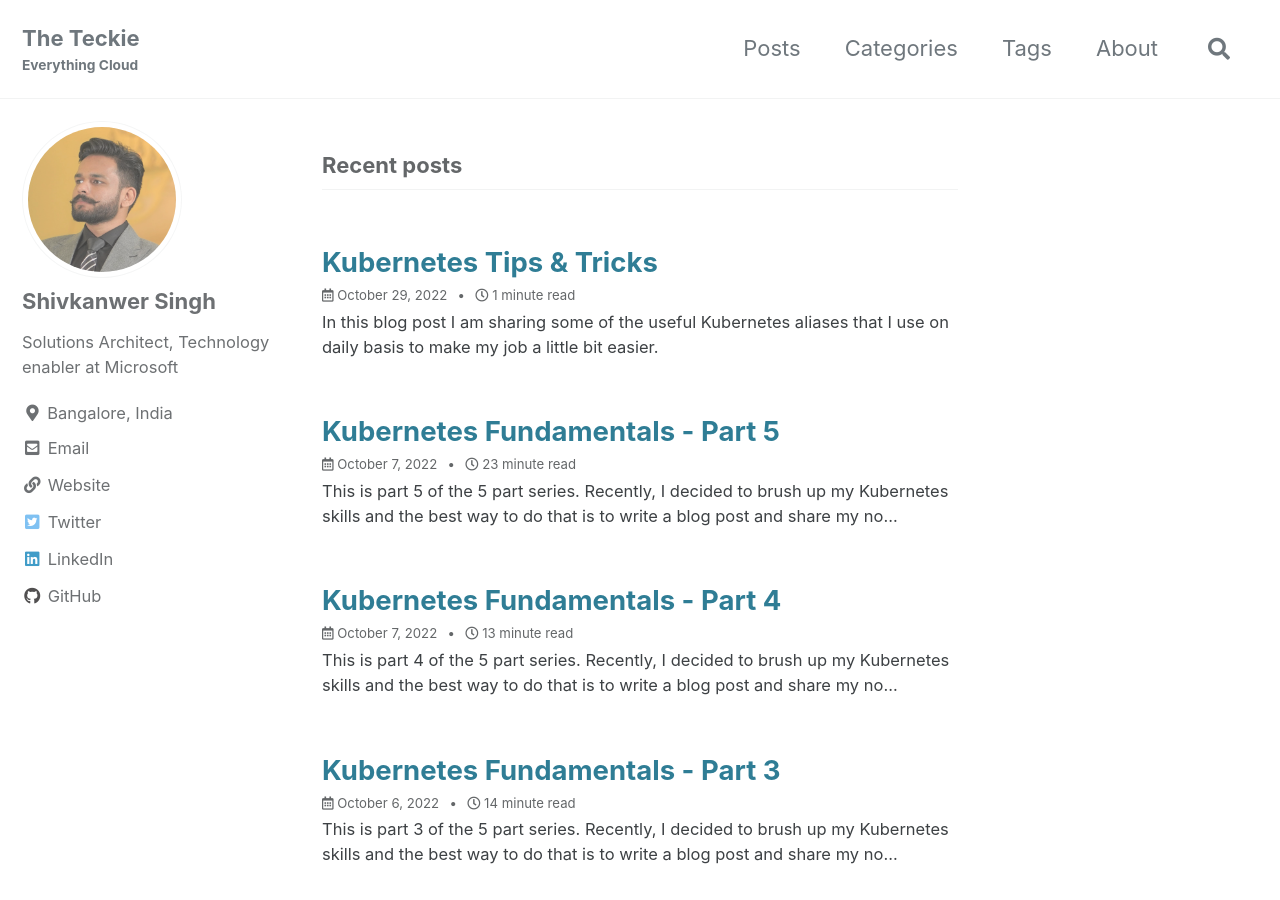
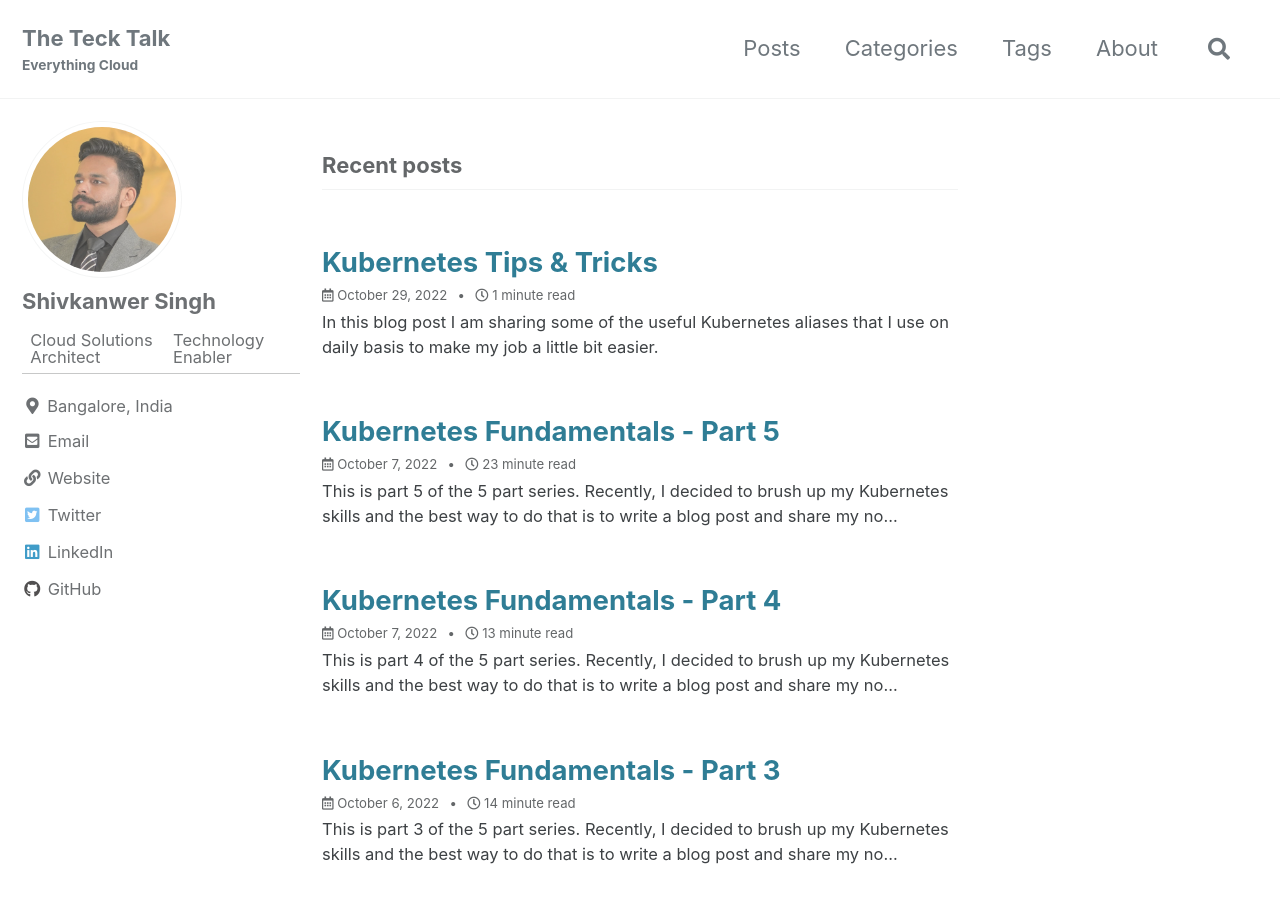
Before and after one commit to shivkanwer/shivkanwer.github.io, a Jekyll site: the page built from index.html, in a window 1280 px wide and 900 px high. Built offline with Jekyll 4.4.1, drawn with Linux system fonts in a browser that asks for light colours; cached includes are drawn as plain includes; the list of posts is cut into pages by our own code.

Commit message:
Update _config.yml
changed the domain details

```diff
--- a/_config.yml
+++ b/_config.yml
@@ -16,7 +16,7 @@
 
 # Site Settings
 locale: "en-US"
-title: "The Teckie"
+title: "The Teck Talk"
 title_separator: "-"
 subtitle: "Everything Cloud"
 name: "Shivkanwer Singh"
@@ -102,7 +102,7 @@
 author:
   name: "Shivkanwer Singh"
   avatar: "/assets/images/bio-photo.jpg"
-  bio: "Solutions Architect, Technology enabler at Microsoft"
+  bio: "Cloud Solutions Architect | Technology Enabler"
   location: "Bangalore, India"
   email:
   links:
@@ -111,7 +111,7 @@
       url: "mailto:shivkanwer@gmail.com"
     - label: "Website"
       icon: "fas fa-fw fa-link"
-      url: "https://theteckie.com/"
+      url: "https://thetecktalk.com/"
     - label: "Twitter"
       icon: "fab fa-fw fa-twitter-square"
       url: "https://twitter.com/shivkanwer"
```
